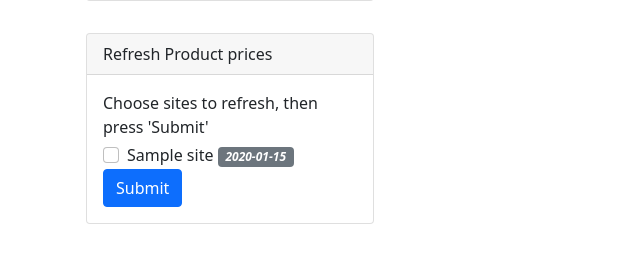
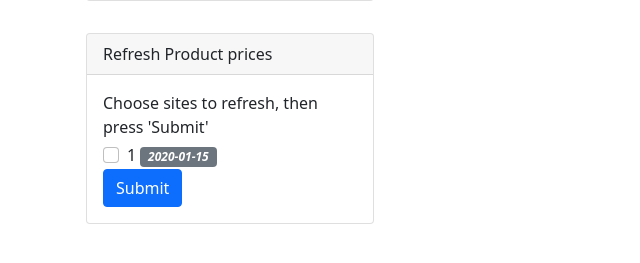
Before and after one commit to languephone/Scrape50, a Flask app: template templates/admin.html in a window 1280 px wide. Shown: the part 262-525 px from the top of the page, without its empty margins (0-640 px from the left). Run offline with Flask 2, Linux system fonts and the light colour scheme; the template is opened without the code that fills it: most values are stand-ins (such as "Sample title", 1, 10 or a date in 2020).

Commit message:
Added last refresh date to product section on admin.html.

```diff
--- a/application.py
+++ b/application.py
@@ -81,8 +81,9 @@ def admin():
     cur.execute("""SELECT site, MAX(scrapedate) FROM brands GROUP BY site""")
     brand_rows = cur.fetchall()
     sites_brands = sql_to_dict(brand_rows, 'site', 'scrapedate')
-    cur.execute("""SELECT DISTINCT site_id FROM products""")
-    sites_products = [x[0] for x in cur.fetchall()]
+    cur.execute("""SELECT site_id, MAX(scrapedate) FROM products GROUP BY site_id""")
+    product_rows = cur.fetchall()
+    sites_products = sql_to_dict(product_rows, 'site_id', 'scrapedate')
     db.close()
 
     if request.method == "POST":
--- a/templates/admin.html
+++ b/templates/admin.html
@@ -37,7 +37,7 @@
                             {% for site in sites_products %}
                             <div class="form-check">
                                 <label class="form-check-label" for="{{ site }}">
-                                {{ site }}
+                                {{ site['site_id'] }}
                                 <span class="badge bg-secondary">
                                         <i>{{ site['scrapedate'] }}</i>
                                     </span>
```
